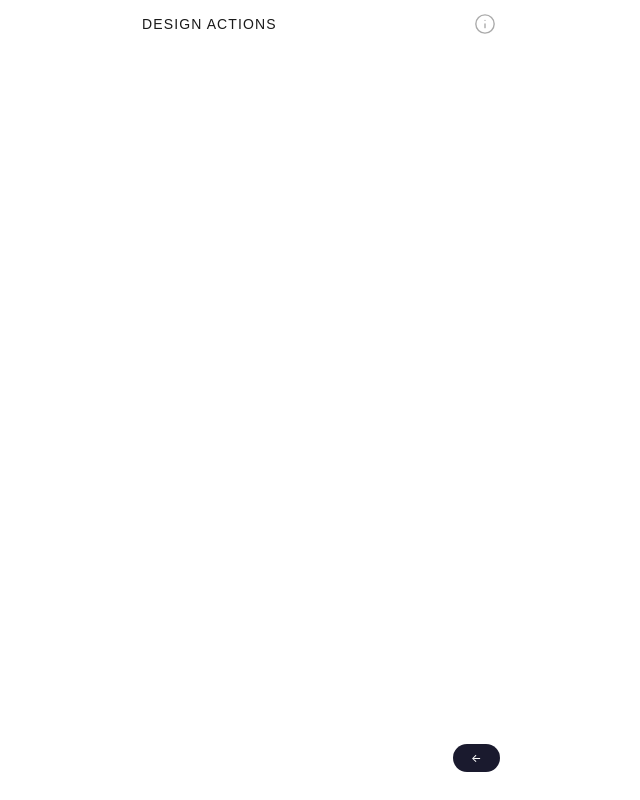
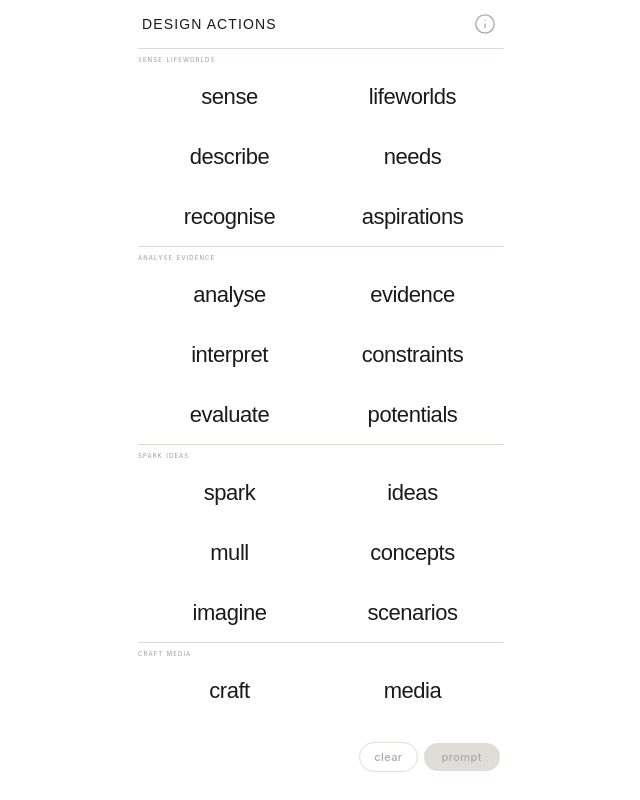
Before and after one commit to stephencairns-hash/Design-Actions, a React (Vite) app: page / in a window 1280 px wide. Shown: the whole page, without its empty margins (319-959 px from the left). Built offline with nearby package versions, Linux system fonts and the light colour scheme.

Commit message:
Refactor App component layout and state management

```diff
--- a/src/App.jsx
+++ b/src/App.jsx
@@ -177,7 +177,7 @@ function GridRow({ cue, contour, pos, group, selCue, selContour, onSelect, openI
               <button onClick={() => onOpen(null)} style={{ background:"none", border:"none", color:"#444", fontSize:20, cursor:"pointer", padding:0, flexShrink:0 }}>&#215;</button>
             </div>
           </div>
-          <div style={{ background:g.tint, minHeight:"70vh" }}>
+          <div style={{ background:g.tint }}>
             <div style={{ padding:"18px 18px 24px" }}>
               {activeItem.desc.split("\n\n").map((para, i) => (
                 <p key={i} style={{ fontSize:17, fontWeight:400, color:"#1a1a1a", lineHeight:1.6, fontFamily:"Georgia, serif",
@@ -375,7 +375,7 @@ function HereNowTab({ journey }) {
 
 
 export default function DesignActions() {
-  const [screen, setScreen]         = useState("pair");
+  const [screen, setScreen]         = useState("home");
   const [openItem, setOpenItem]     = useState(null);
   const [selCue, setSelCue]         = useState(null);
   const [selContour, setSelContour] = useState(null);
@@ -402,12 +402,12 @@ export default function DesignActions() {
   };
 
   return (
-    <div style={{ background:"#fff", minHeight:"100vh", color:fg, maxWidth:390, margin:"0 auto", fontFamily:"Inter, sans-serif", animation:"appEntry .6s ease both" }}>
+    <div style={{ background:"#fff", height:"100dvh", display:"flex", flexDirection:"column", color:fg, maxWidth:390, margin:"0 auto", fontFamily:"Inter, sans-serif", animation:"appEntry .6s ease both" }}>
       <style>{`
         * { box-sizing:border-box; margin:0; padding:0; }
         button { cursor:pointer; font-family:Inter,sans-serif; }
         ::-webkit-scrollbar { display:none; }
-        @keyframes openCard { from{opacity:0;transform:scaleY(0.97)} to{opacity:1;transform:scaleY(1)} }
+        @keyframes openCard { from{opacity:0} to{opacity:1} }
         @keyframes appEntry { from{opacity:0;transform:translateY(12px)} to{opacity:1;transform:translateY(0)} }
         @keyframes pulse { 0%,100%{opacity:1} 50%{opacity:0.3} }
       `}</style>
@@ -422,7 +422,7 @@ export default function DesignActions() {
 
       {/* PAIR */}
       {screen === "home" && (
-        <div style={{ paddingBottom:90 }}>
+        <div style={{ flex:1, overflowY:"auto", WebkitOverflowScrolling:"touch" }}>
           <div style={{ padding:"0" }}></div>
           <div style={{ padding:"0 12px" }}>
             <FullGrid openItem={openItem} onOpen={handleOpen} selCue={selCue} selContour={selContour} onSelect={handleSelect} readOnly={false} clearKey={clearKey}/>
@@ -433,7 +433,7 @@ export default function DesignActions() {
 
       {/* PROMPT */}
       {screen === "prompt" && (
-        <div style={{ paddingBottom:90 }}>
+        <div style={{ flex:1, overflowY:"auto", WebkitOverflowScrolling:"touch" }}>
           <div style={{ padding:"0" }}></div>
           <div style={{ padding:"0 12px" }}>
             {selCue && selContour ? (
@@ -486,7 +486,7 @@ export default function DesignActions() {
       )}
 
       {/* NAV */}
-      <div style={{ position:"fixed", bottom:0, left:"50%", transform:"translateX(-50%)", width:"100%", maxWidth:390, zIndex:100, background:"#fff", borderTop:"none", padding:"10px 16px 28px", display:"flex", alignItems:"center", justifyContent:"flex-end" }}>
+      <div style={{ flexShrink:0, background:"#fff", borderTop:"none", padding:"10px 16px 28px", display:"flex", alignItems:"center", justifyContent:"flex-end" }}>
         <div style={{ display:"flex", alignItems:"center", gap:6, flexWrap:"wrap", justifyContent:"flex-end" }}>
           {screen === "prompt" && [
             { label:"+ natural", fn: () => { const idx=NATURAL_PAIRS.findIndex(p=>p.cue.id===selCue?.id); const next=NATURAL_PAIRS[(idx+1)%NATURAL_PAIRS.length]; setSelCue(next.cue); setSelContour(next.contour); }},
```
